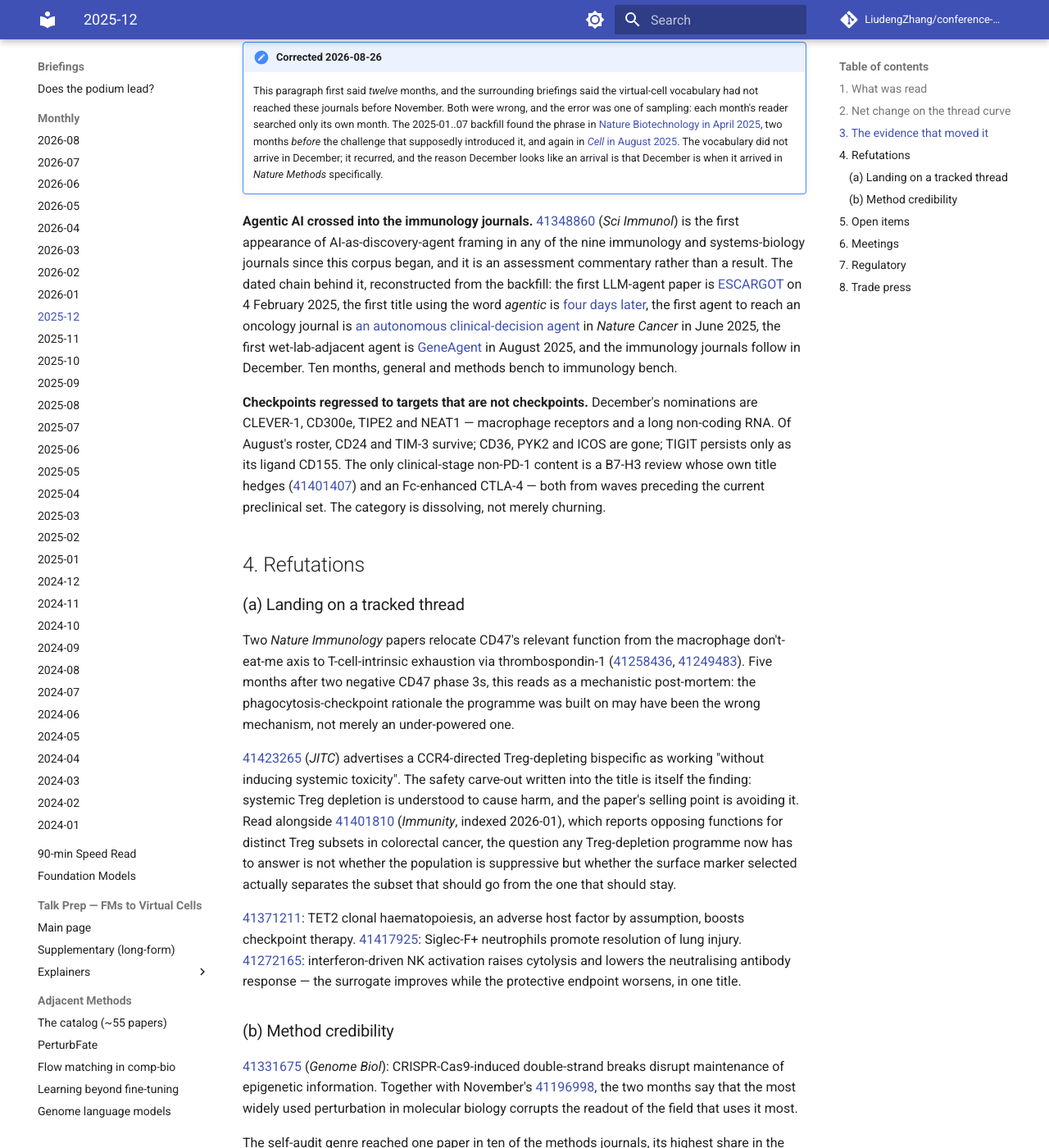
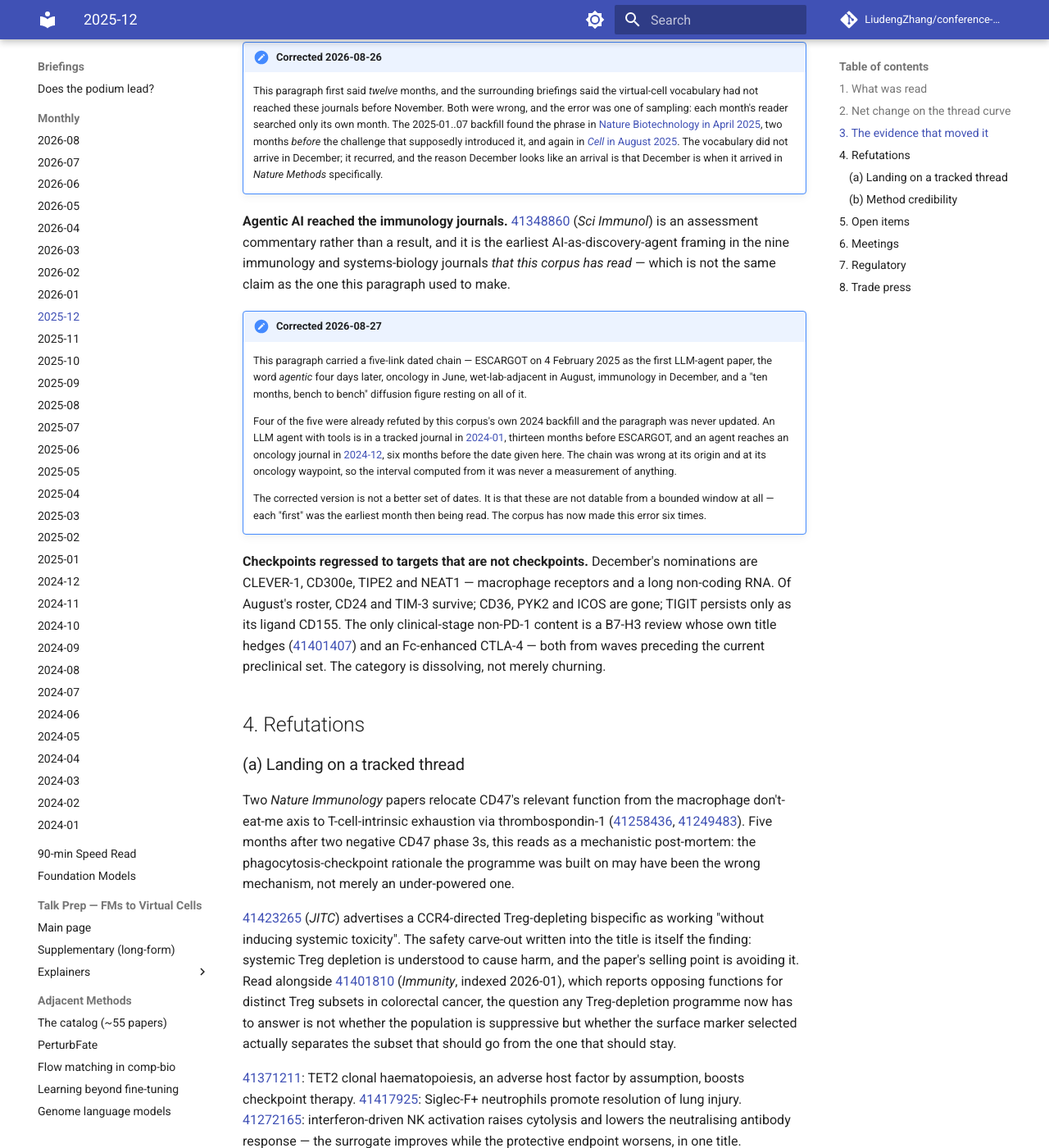
Before and after one commit to LiudengZhang/conference-corpus, an MkDocs documentation site: the page built from docs/briefings/2025-12.md, in a window 1280 px wide and 1400 px high, scrolled down 1874 px. Shown: the whole window at 82% size. Built offline with MkDocs 1.6.1 and Material for MkDocs 9.7.7, drawn with Linux system fonts in a browser that asks for light colours; a script that is not in the unit is left out; comment, search, counter and statistics services are not loaded; some of the changed text lies outside the part shown.

Commit message:
fix(claims): retract six first-appearance claims that were already void
None of these needed a new harvest to falsify. Each was refuted by the 2024
backfill on 2026-08-26, the correction was written into the 2024 briefing
that found it, and it was never propagated to the pages and cards that
depended on it.

The agentic diffusion chain is the worst of them. 2025-12 carried five
dated waypoints and a "ten months, bench to bench" figure computed across
them; four were contradicted by this corpus's own cards at the moment of
writing. 38799228 puts an LLM agent with tools in a tracked journal in
2024-01, thirteen months before ESCARGOT, and 39690222 puts an agent in
Nature Cancer in 2024-12, six months before the date given. An interval
measured between two floors is not a measurement. The same chain sat in
threads.yml and in 2025-02, whose claim to "date it to the day" was the
most confident sentence in the corpus and the least supported.

Also retracted: "auditing what a model emitted is a new category" (Nature
did it in 2024-06), and four evidence cards asserting firsts — ESCARGOT,
the oncology agent, the randomized foundation-model bar (2024-10 had one),
and an eleven-month interval that is 23 months once its floor moves.

The threads.yml header said eight threads opened on 2024-01. It is six. A
file whose subject is unverified assertions carried an unverified assertion
about itself, so that number is now computed rather than recalled, and the
count of retracted first-appearance claims goes from five to six.

No claim is replaced with a better date. The replacement is the reason not
to state one: each was the earliest month then being read.

```diff
--- a/docs/briefings/2025-12.md
+++ b/docs/briefings/2025-12.md
@@ -70,21 +70,31 @@
     looks like an arrival is that December is when it arrived in *Nature
     Methods* specifically.
 
-**Agentic AI crossed into the immunology journals.**
-[41348860](https://pubmed.ncbi.nlm.nih.gov/41348860/) (*Sci Immunol*) is the first
-appearance of AI-as-discovery-agent framing in any of the nine immunology and
-systems-biology journals since this corpus began, and it is an assessment
-commentary rather than a result. The dated chain behind it, reconstructed from
-the backfill: the first LLM-agent paper is
-[ESCARGOT](https://pubmed.ncbi.nlm.nih.gov/39842860/) on 4 February 2025, the
-first title using the word *agentic* is
-[four days later](https://pubmed.ncbi.nlm.nih.gov/39922663/), the first agent to
-reach an oncology journal is
-[an autonomous clinical-decision agent](https://pubmed.ncbi.nlm.nih.gov/40481323/)
-in *Nature Cancer* in June 2025, the first wet-lab-adjacent agent is
-[GeneAgent](https://pubmed.ncbi.nlm.nih.gov/40721871/) in August 2025, and the
-immunology journals follow in December. Ten months, general and methods bench to
-immunology bench.
+**Agentic AI reached the immunology journals.**
+[41348860](https://pubmed.ncbi.nlm.nih.gov/41348860/) (*Sci Immunol*) is an
+assessment commentary rather than a result, and it is the earliest
+AI-as-discovery-agent framing in the nine immunology and systems-biology
+journals *that this corpus has read* — which is not the same claim as the one
+this paragraph used to make.
+
+!!! note "Corrected 2026-08-27"
+    This paragraph carried a five-link dated chain — ESCARGOT on 4 February
+    2025 as the first LLM-agent paper, the word *agentic* four days later,
+    oncology in June, wet-lab-adjacent in August, immunology in December, and
+    a "ten months, bench to bench" diffusion figure resting on all of it.
+
+    Four of the five were already refuted by this corpus's own 2024 backfill
+    and the paragraph was never updated. An LLM agent with tools is in a
+    tracked journal in [2024-01](https://pubmed.ncbi.nlm.nih.gov/38799228/),
+    thirteen months before ESCARGOT, and an agent reaches an oncology journal
+    in [2024-12](https://pubmed.ncbi.nlm.nih.gov/39690222/), six months before
+    the date given here. The chain was wrong at its origin and at its oncology
+    waypoint, so the interval computed from it was never a measurement of
+    anything.
+
+    The corrected version is not a better set of dates. It is that these are
+    not datable from a bounded window at all — each "first" was the earliest
+    month then being read. The corpus has now made this error six times.
 
 **Checkpoints regressed to targets that are not checkpoints.** December's
 nominations are CLEVER-1, CD300e, TIPE2 and NEAT1 — macrophage receptors and a
@@ -143,7 +153,11 @@
 (41331675), and the generative model's own output
 ([40523934](https://pubmed.ncbi.nlm.nih.gov/40523934/), hallucination detection
 in virtual staining). Auditing what a model emitted, rather than how it was
-trained, is a new category.
+trained, is the newest object in the sequence — but it is not a new genre, and
+this paragraph originally called it one. *Nature* audits a generative model's
+own output in [2024-06](https://pubmed.ncbi.nlm.nih.gov/38898292/), eighteen
+months earlier. That correction was published in the 2024-06 briefing on
+2026-08-26 and should have been applied here the same day; it was not.
 
 [41102561](https://pubmed.ncbi.nlm.nih.gov/41102561/) (*Nat Med*) names a frontier
 model and calls it brittle in medicine. In July the counterweight to clinical-AI
```
Also changed, not shown: docs/briefings/2025-02.md (+18 -7 lines), 2 other files.
